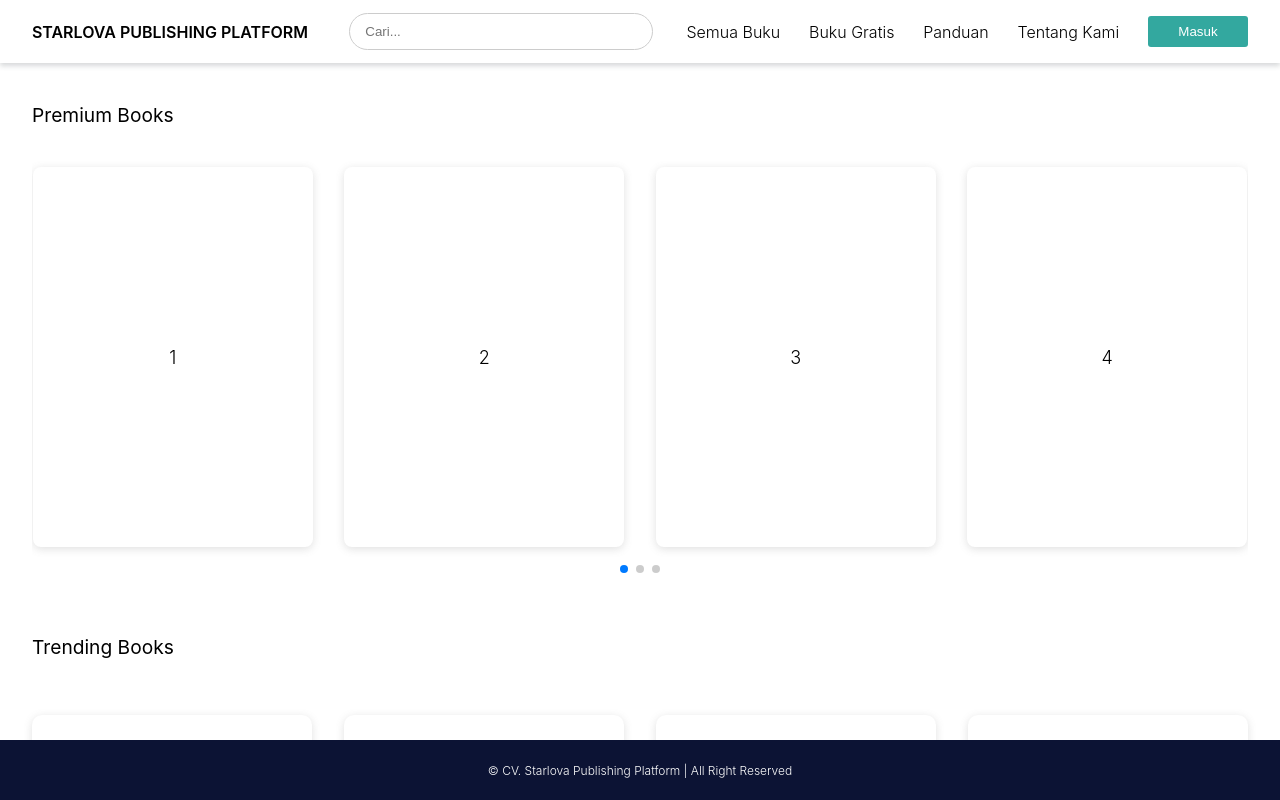
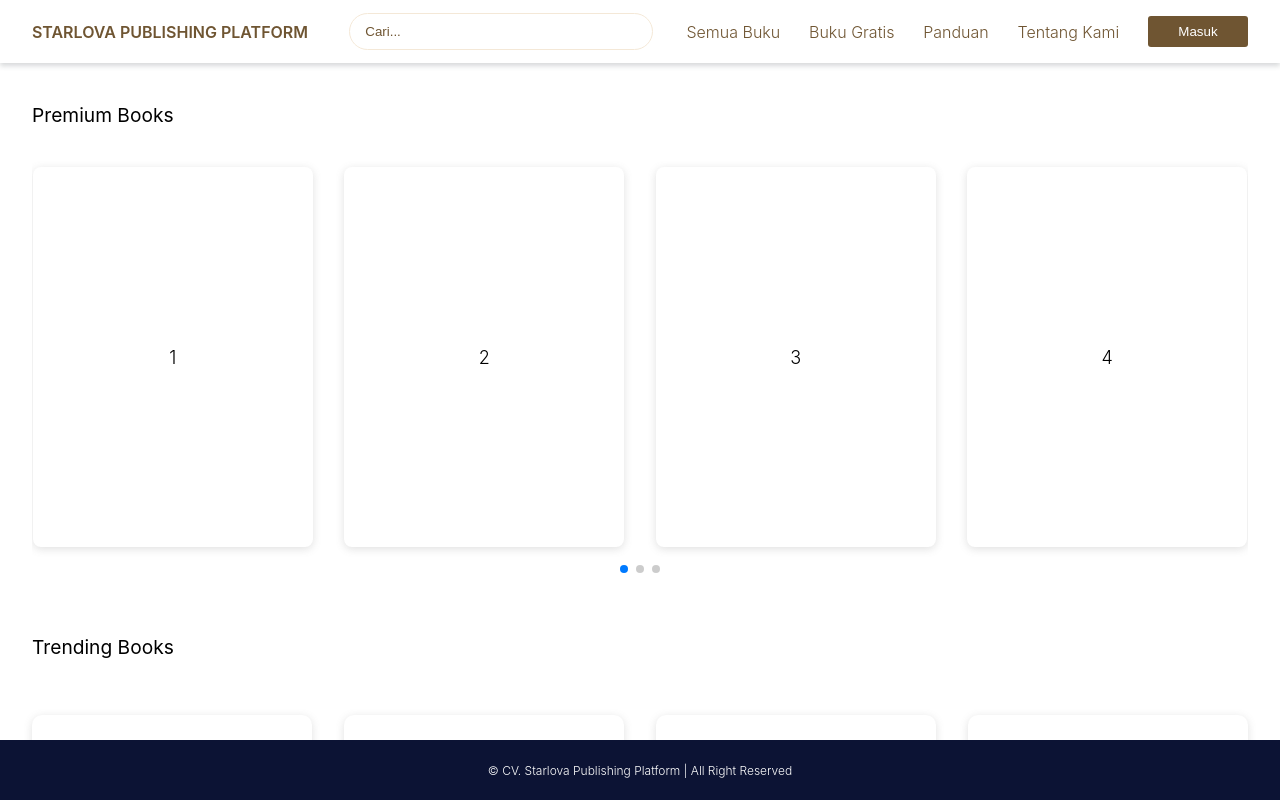
Before and after one commit to snipkode/Book, a Next.js app: page / in a window 1280 px wide. Shown: the top 800 px of the page. Built offline with nearby package versions, Linux system fonts and the light colour scheme.

Commit message:
add background

```diff
--- a/components/Header/header.module.css
+++ b/components/Header/header.module.css
@@ -8,6 +8,7 @@
     position: -webkit-sticky;
     top: 0;
     font-weight: 300;
+    color: var(--heading);
     -webkit-box-shadow: 0 3px 5px rgba(57, 63, 72, 0.2);
   -moz-box-shadow: 0 3px 5px rgba(57, 63, 72, 0.2);
   box-shadow: 0 3px 5px rgba(57, 63, 72, 0.2);
@@ -15,7 +16,12 @@
 
 .header-menu > .logo {
     width: 150px;
-    color: var(--tosca)
+    cursor: pointer;
+}
+
+.header-menu > .logo:hover {
+    width: 150px;
+    color: var(--secondary);
 }
 
 .header-menu > ul {
@@ -30,9 +36,15 @@
     font-weight: 300;
 }
 
+.header-menu > ul li:hover {
+    cursor: pointer;
+    font-weight: 300;
+    color: var(--secondary);
+}
+
 .header-menu > ul > li > button {
    color: white;
-   background: var(--secondary);
+   background: var(--heading);
    cursor: pointer;
    border-radius: 3px;
    border: none;
@@ -42,10 +54,10 @@
 }
 
 .header-menu > ul > li > button:hover {
-    background: var(--primary);
+    background: var(--secondary);
     width: 100px;
     color: white;
-    border: 1px solid var(--primary);
+    border: 1px solid var(--secondary);
     cursor: pointer;
     border-radius: 3px;
     border: none;
@@ -67,11 +79,12 @@
 
 .form-input > input::placeholder {
     font-weight: 300;
+    color: var(--heading)
 }
 
 .form-input > input {
     padding: 10px 15px;
-    border: 1px solid #ccc;
+    border: 1px solid #f4e8d7;
     border-radius: 20px;
     width: 100%;
     font-weight: 300;
@@ -83,7 +96,7 @@
 .form-input > input:focus {
     padding: 10px 15px;
     outline: none;
-    border: 1px solid #ccc;
+    border: 1px solid #dacdbc;
     border-radius: 20px;
     width: 100%;
 }
--- a/styles/globals.css
+++ b/styles/globals.css
@@ -2,6 +2,7 @@
   --secondary: rgba(51, 168, 159, 1);
   --primary: #0c1334;
   --sidebar: rgba(251, 251, 251, 1);
+  --heading: #6f5532;
 }
 
 html,
@@ -82,11 +83,11 @@ header {
   position: sticky;
   top: 0;
   z-index: 9999;
-  background: white;
+  background:white;
 }
 
 .main-bg {
-  background: linear-gradient(0deg, rgba(252, 255, 239, 0) -5.57%, #E3F2CD 35.35%, #DEF9E8 62.99%, rgba(255, 247, 220, 0) 100.59%);
+  background: linear-gradient(40deg, rgba(252, 255, 239, 0) -5.57%, #E3F2CD 35.35%, #f4e8d7 62.99%, rgba(255, 247, 220, 0) 100.59%);
 }
 
 footer {
```
